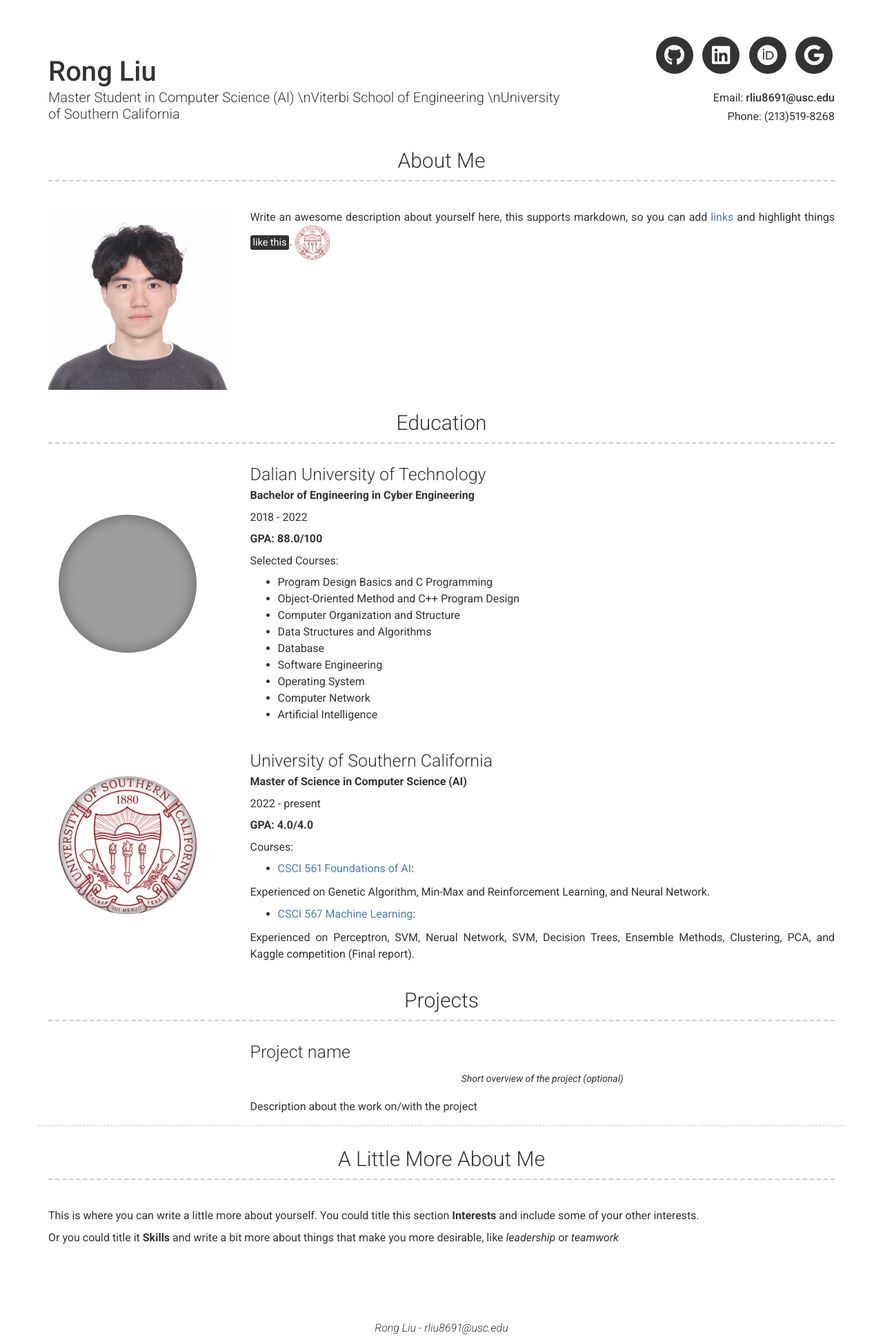
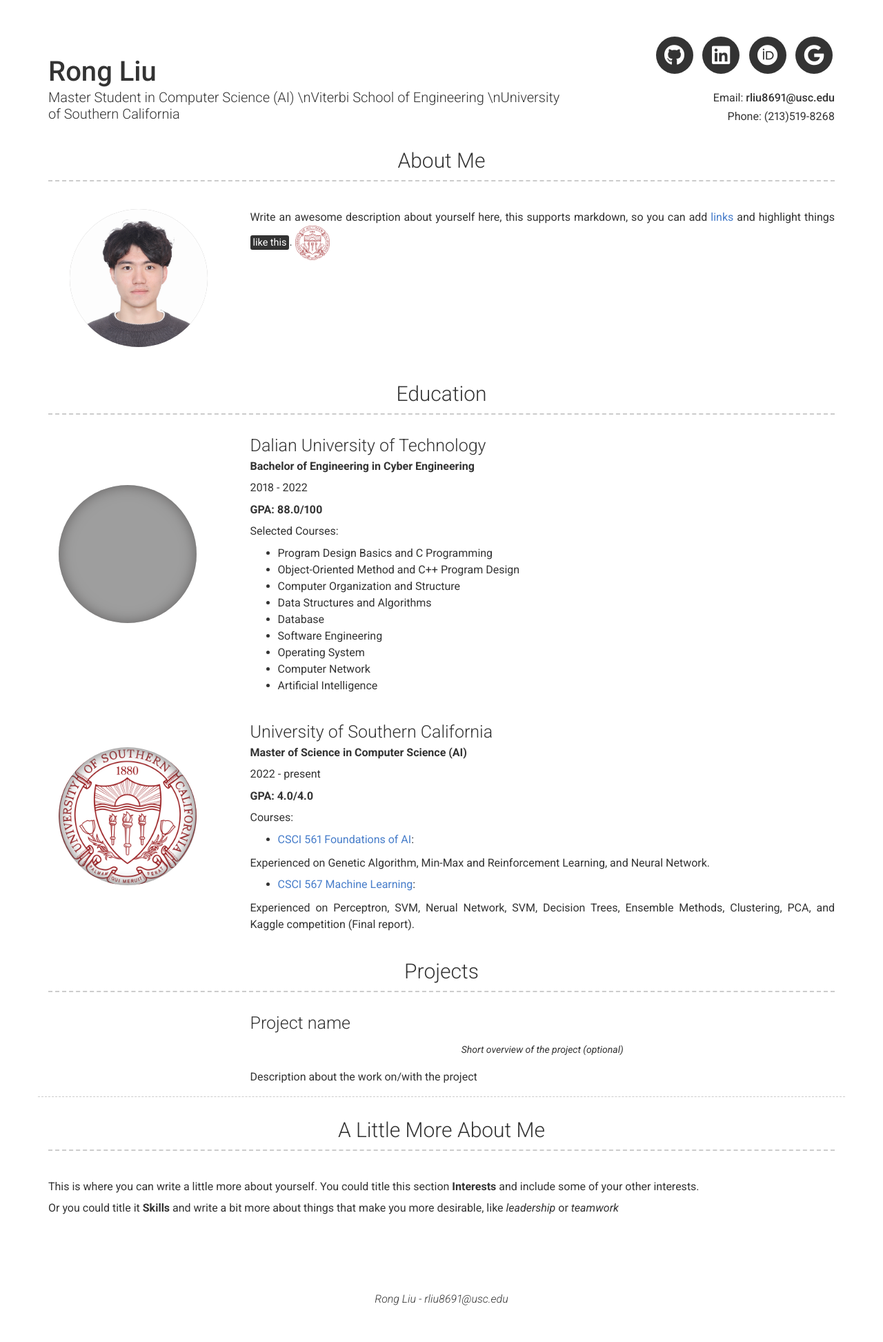
Before and after one commit to RongLiu-Leo/rongliu-leo.github.io, a Jekyll site: the page built from index.md, in a window 1280 px wide. Shown: the whole page at 69% size. Built offline with Jekyll 4.4.1, drawn with Linux system fonts in a browser that asks for light colours; nearby versions of some CDN libraries; after the commit the page ends 1902 px from its top, so only the background shows below that; grey boxes are pictures that could not be loaded.

Commit message:
Update about.html

```diff
--- a/_includes/about.html
+++ b/_includes/about.html
@@ -5,7 +5,7 @@
     {%- if site.about_profile_image -%}
       <div class="col-xs-12 col-sm-4 col-md-3 no-print">
         <!-- <span class="profile-img" style="background-image: url({{ site.about_profile_image | relative_url }})"></span> -->
-        <img src="images/profile.jpg"/>
+        <img class="profile-img" src="images/profile.jpg"/>
 
       </div>
     {%- endif -%}
```
